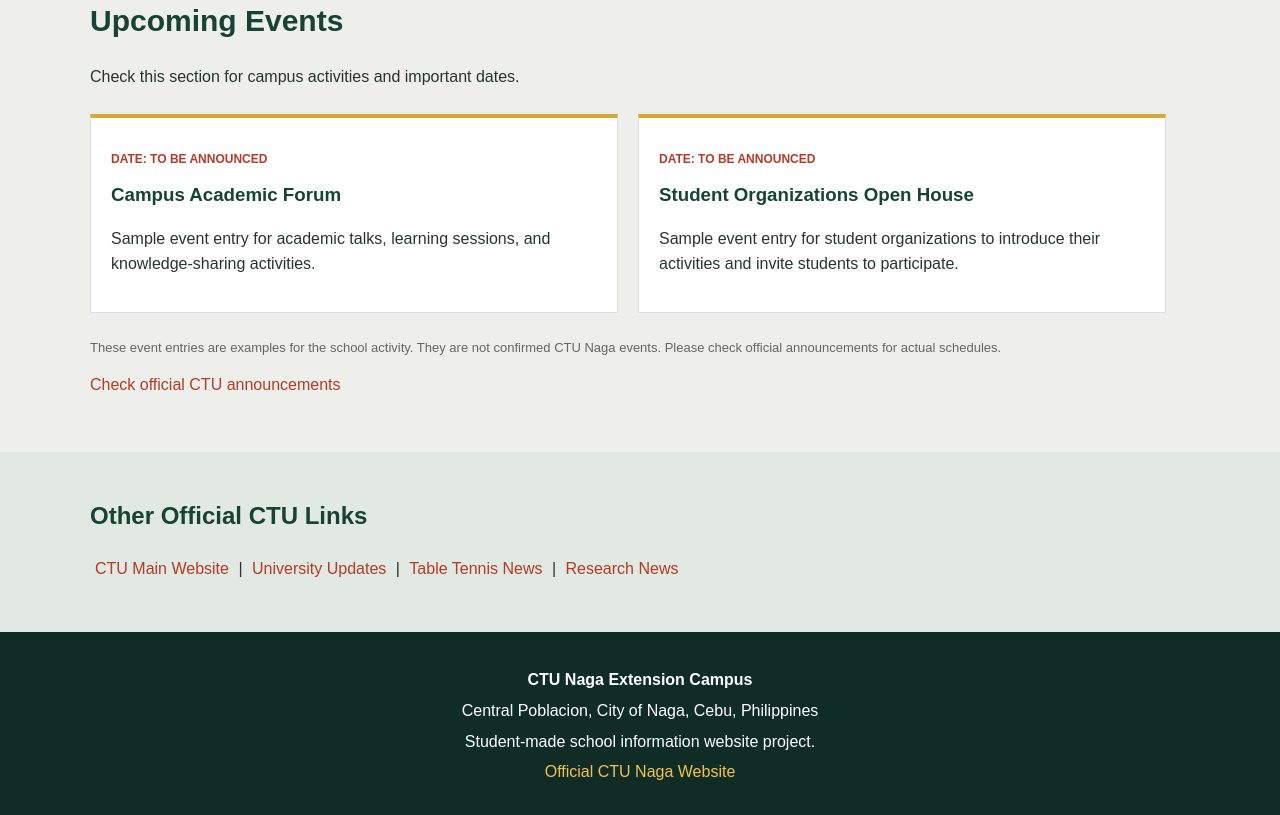
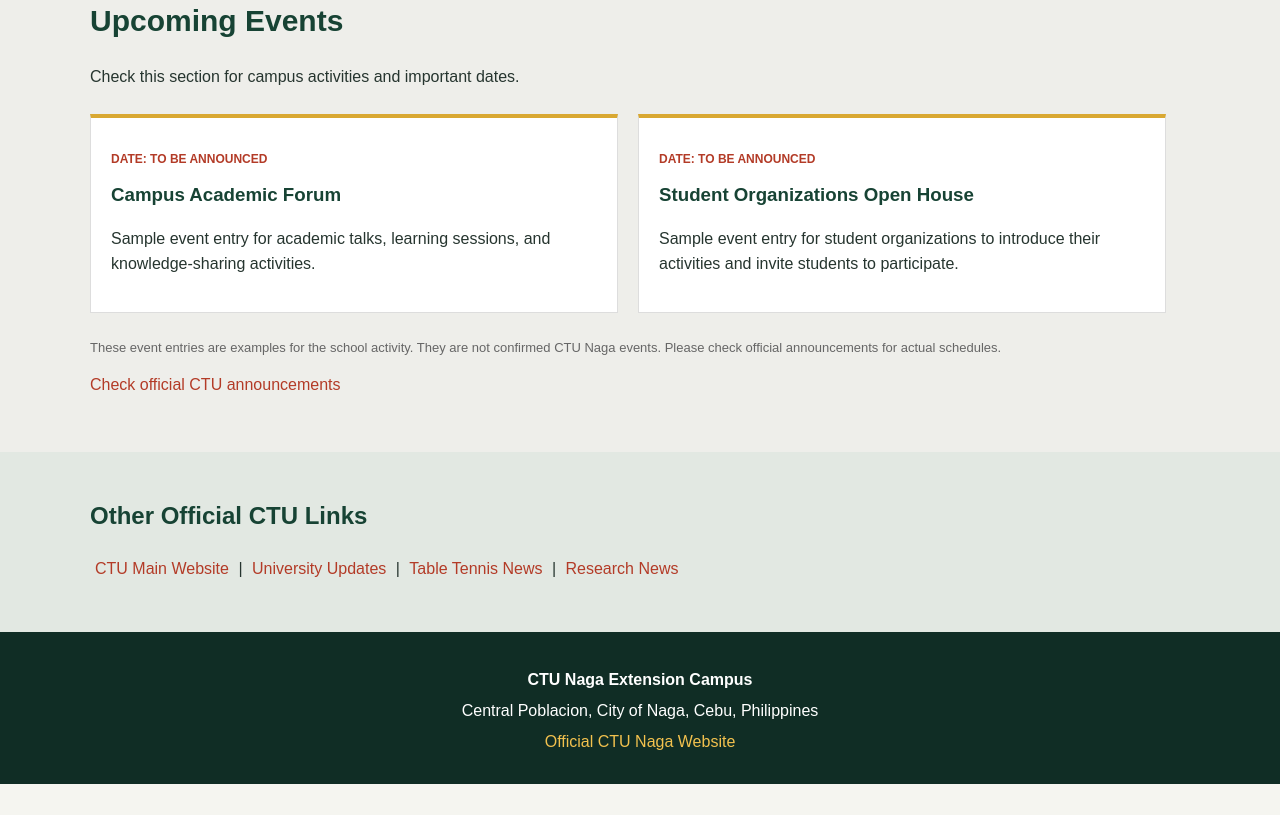
Before and after one commit to clintcabilesmaurin-lab/CTU-info-web, a plain HTML site: page index.html in a window 1280 px wide. Shown: the part 2852-3667 px from the top of the page. After the commit the page ends 3636 px from the top, so only its background shows below. Drawn offline with Linux system fonts and the light colour scheme.

Commit message:
Update index.html

```diff
--- a/index.html
+++ b/index.html
@@ -224,7 +224,6 @@
         <div class="container">
             <p><strong>CTU Naga Extension Campus</strong></p>
             <p>Central Poblacion, City of Naga, Cebu, Philippines</p>
-            <p>Student-made school information website project.</p>
             <a href="https://www.ctu.edu.ph/naga/" target="_blank" rel="noopener noreferrer">
                 Official CTU Naga Website
             </a>
```
